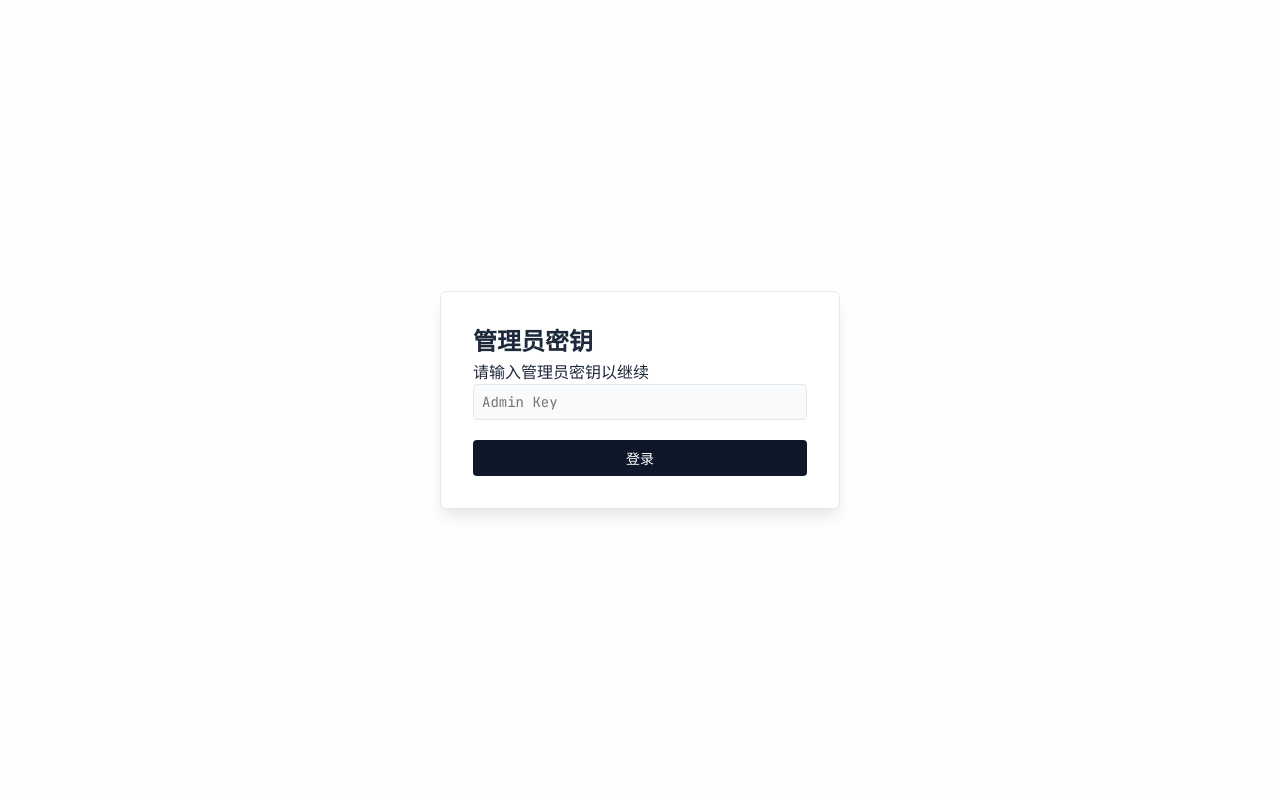
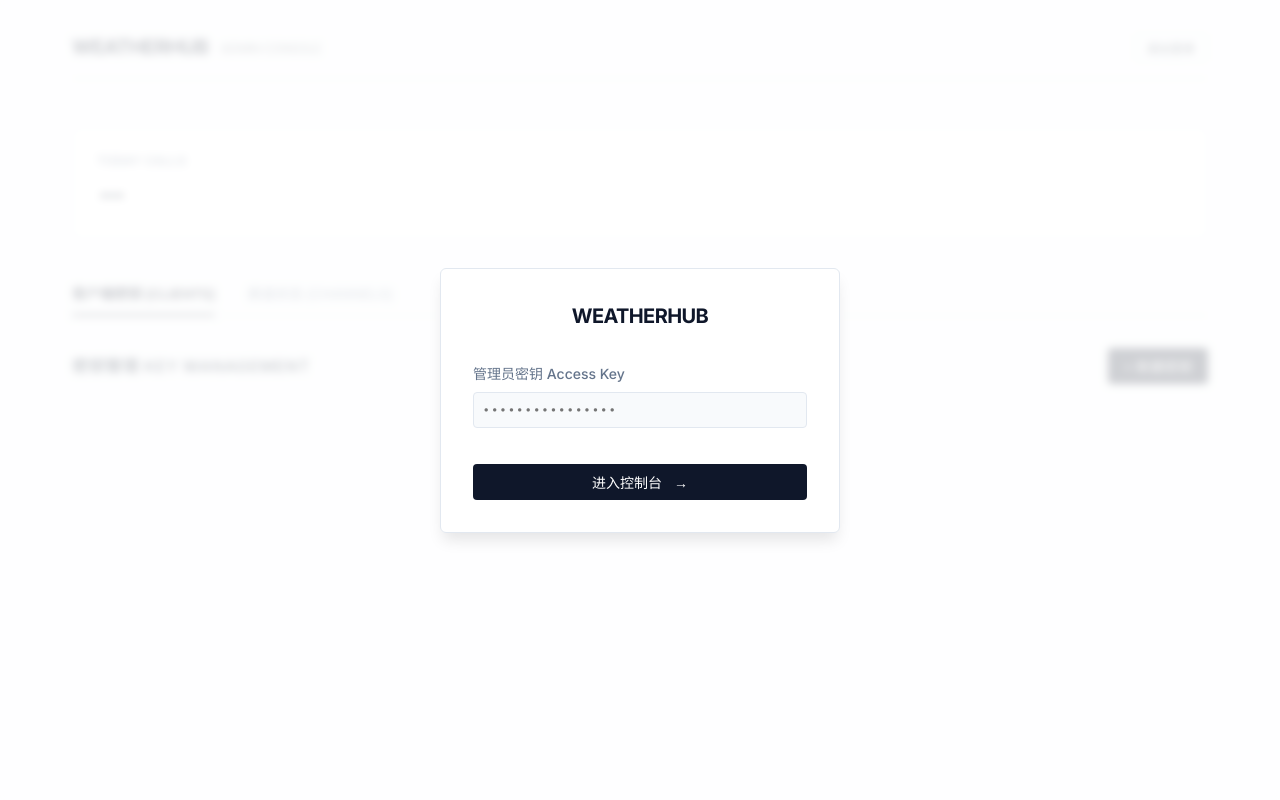
Before and after one commit to HuFakai/WeatherAggregator, a FastAPI app: page /admin in a window 1280 px wide. Run offline with FastAPI, Linux system fonts and the light colour scheme.

Commit message:
feat(ui): 升级管理后台 UI 为暗色科技风格
- 重写 CSS 引入玻璃拟态(Glassmorphism)和深色主题
- 优化卡片布局和交互动画
- 增强数据可视化的视觉表现
- 更新 HTML/JS 适配新设计

```diff
--- a/app/static/js/admin.js
+++ b/app/static/js/admin.js
@@ -152,19 +152,23 @@ document.addEventListener('DOMContentLoaded', () => {
             const keyData = JSON.stringify(k).replace(/"/g, '&quot;');
 
             return `
-            <div class="card">
+            return `
+                < div class="card" >
                 <div class="card-header">
                     <div>
-                        <div class="card-title">${k.name}</div>
+                        <div class="card-title">
+                            <span style="width:6px; height:6px; background:var(--accent-color); border-radius:50%; display:inline-block;"></span>
+                            ${k.name}
+                        </div>
                         <div class="card-subtitle">
-                            Created: ${new Date(k.created_at).toLocaleDateString()}
-                            ${k.qpm_limit > 0 ? `<span class="badge badge-warning">QPM: ${k.qpm_limit}</span>` : ''}
-                            ${k.ip_whitelist_enabled ? `<span class="badge badge-success">IP限制</span>` : ''}
+                            CREATED: ${new Date(k.created_at).toLocaleDateString()}
+                            ${k.qpm_limit > 0 ? `<span class="badge badge-warning" style="margin-left:6px">QPM: ${k.qpm_limit}</span>` : ''}
+                            ${k.ip_whitelist_enabled ? `<span class="badge badge-success" style="margin-left:4px">IP: ON</span>` : ''}
                         </div>
                     </div>
                 </div>
 
-                <div class="client-key-display">${k.key}</div>
+                <div class="client-key-display" title="Click to copy" onclick="navigator.clipboard.writeText('${k.key}')">${k.key}</div>
 
                 <div class="stats-container">
                     <div class="stat-box">
@@ -178,11 +182,12 @@ document.addEventListener('DOMContentLoaded', () => {
                     </div>
                 </div>
 
-                <div class="delete-btn-wrapper" style="display: flex; gap: 1rem; justify-content: flex-end;">
+                <div class="delete-btn-wrapper" style="display: flex; gap: 0.5rem; justify-content: flex-end; margin-top: 1rem; border-top: 1px solid var(--card-border); padding-top: 1rem;">
                     <button class="btn-text" onclick="openEditClientKey('${keyData}')">EDIT</button>
-                    <button class="btn-danger-text" onclick="deleteClientKey('${k.key}')">DELETE</button>
+                    <button class="btn-danger-text" onclick="deleteClientKey('${k.key}')">REVOKE</button>
                 </div>
-            </div>
+            </div >
+                `}).join('');
         `}).join('');
     }
 
--- a/app/templates/admin.html
+++ b/app/templates/admin.html
@@ -4,10 +4,11 @@
 <head>
     <meta charset="UTF-8">
     <meta name="viewport" content="width=device-width, initial-scale=1.0">
-    <title>聚合天气管理</title>
-    <link rel="stylesheet" href="/static/css/admin.css?v=4">
+    <title>聚合天气管理系统</title>
+    <!-- Use v5 for cache busting -->
+    <link rel="stylesheet" href="/static/css/admin.css?v=5">
     <link
-        href="https://fonts.googleapis.com/css2?family=Inter:wght@400;500;600;700&family=JetBrains+Mono:wght@400;500&display=swap"
+        href="https://fonts.googleapis.com/css2?family=Inter:wght@400;500;600;700;800&family=JetBrains+Mono:wght@400;500&display=swap"
         rel="stylesheet">
 </head>
 
@@ -15,30 +16,37 @@
     <!-- Login Modal -->
     <div id="loginModal" class="modal" style="display: flex;">
         <div class="modal-content login-content">
-            <h2>管理员密钥</h2>
-            <p>请输入管理员密钥以继续</p>
+            <div class="logo text-center" style="margin-bottom: 2rem;">
+                <h1>WEATHER<span style="color:var(--primary-color)">HUB</span></h1>
+            </div>
             <div class="form-group">
-                <input type="password" id="adminKeyInput" placeholder="Admin Key">
+                <label>管理员密钥 Access Key</label>
+                <input type="password" id="adminKeyInput" placeholder="••••••••••••••••">
             </div>
-            <button id="loginBtn" class="btn-primary" style="width: 100%">登录</button>
-            <p id="loginError" class="error-msg"></p>
+            <button id="loginBtn" class="btn-primary" style="width: 100%; margin-top: 1rem;">
+                进入控制台 <span style="margin-left:8px">→</span>
+            </button>
+            <p id="loginError" class="error-msg text-center"></p>
         </div>
     </div>
 
     <div class="app-container" id="appContainer">
         <header class="top-bar">
             <div class="logo">
-                <h1>聚合天气管理</h1>
+                <!-- Glowing Logo Text -->
+                <h1>WEATHER<span style="color:var(--primary-color)">HUB</span> <span
+                        style="font-size:0.8rem; opacity:0.6; font-weight:400; margin-left:8px; vertical-align: middle;">ADMIN
+                        CONSOLE</span></h1>
             </div>
             <div class="user-actions">
-                <button id="logoutBtn" class="btn-text">退出</button>
+                <button id="logoutBtn" class="btn-outline">退出登录</button>
             </div>
         </header>
 
         <!-- Global Stats Overview -->
         <div class="dashboard-overview">
             <div class="overview-card">
-                <div class="overview-label">调用次数统计 (TODAY)</div>
+                <div class="overview-label">TODAY CALLS</div>
                 <div class="overview-value" id="totalClientUsage">--</div>
             </div>
             <div class="overview-divider"></div>
@@ -48,14 +56,14 @@
         </div>
 
         <nav class="main-nav">
-            <button class="nav-item active" data-tab="clients">客户端密钥</button>
-            <button class="nav-item" data-tab="channels">渠道状态</button>
+            <button class="nav-item active" data-tab="clients">客户端密钥 (CLIENTS)</button>
+            <button class="nav-item" data-tab="channels">渠道状态 (CHANNELS)</button>
         </nav>
 
         <!-- Client Keys Section -->
         <div id="section-clients" class="tab-section">
             <div class="section-header">
-                <h2>密钥管理</h2>
+                <h2>密钥管理 Key Management</h2>
                 <button class="btn-primary" onclick="openAddClientKey()">+ 新建密钥</button>
             </div>
             <div id="clientKeyList" class="card-grid">
@@ -66,7 +74,7 @@
         <!-- Channel Config Section -->
         <div id="section-channels" class="tab-section" style="display: none;">
             <div class="section-header">
-                <h2>渠道管理</h2>
+                <h2>渠道管理 Channel Status</h2>
             </div>
             <div id="channelList" class="card-grid">
                 <!-- Channels will be rendered here -->
@@ -137,7 +145,7 @@
         </div>
     </div>
 
-    <script src="/static/js/admin.js?v=3"></script>
+    <script src="/static/js/admin.js?v=4"></script>
 </body>
 
 </html>
```
